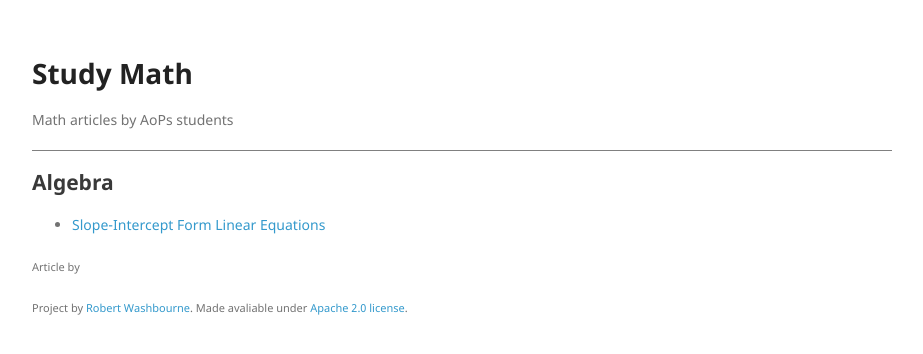
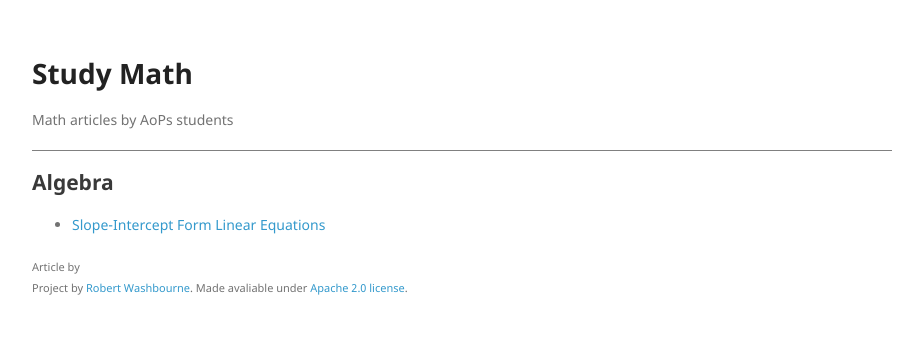
Before and after one commit to studymath/studymath.github.io, a Jekyll site: the page built from index.md, in a window 1280 px wide. Shown: the top 354 px of the page, without its empty margins (178-1101 px from the left). Built offline with Jekyll 4.4.1, drawn with Linux system fonts in a browser that asks for light colours; nearby versions of some CDN libraries.

Commit message:
Update jekyll-theme-minimal.scss

```diff
--- a/_sass/jekyll-theme-minimal.scss
+++ b/_sass/jekyll-theme-minimal.scss
@@ -19,6 +19,9 @@ body {
     color: #222;
 }
 
+footer > p {
+    margin: 0;
+}
 
 h1, h2, h3, h4, h5, h6 {
   color:#222;
```
